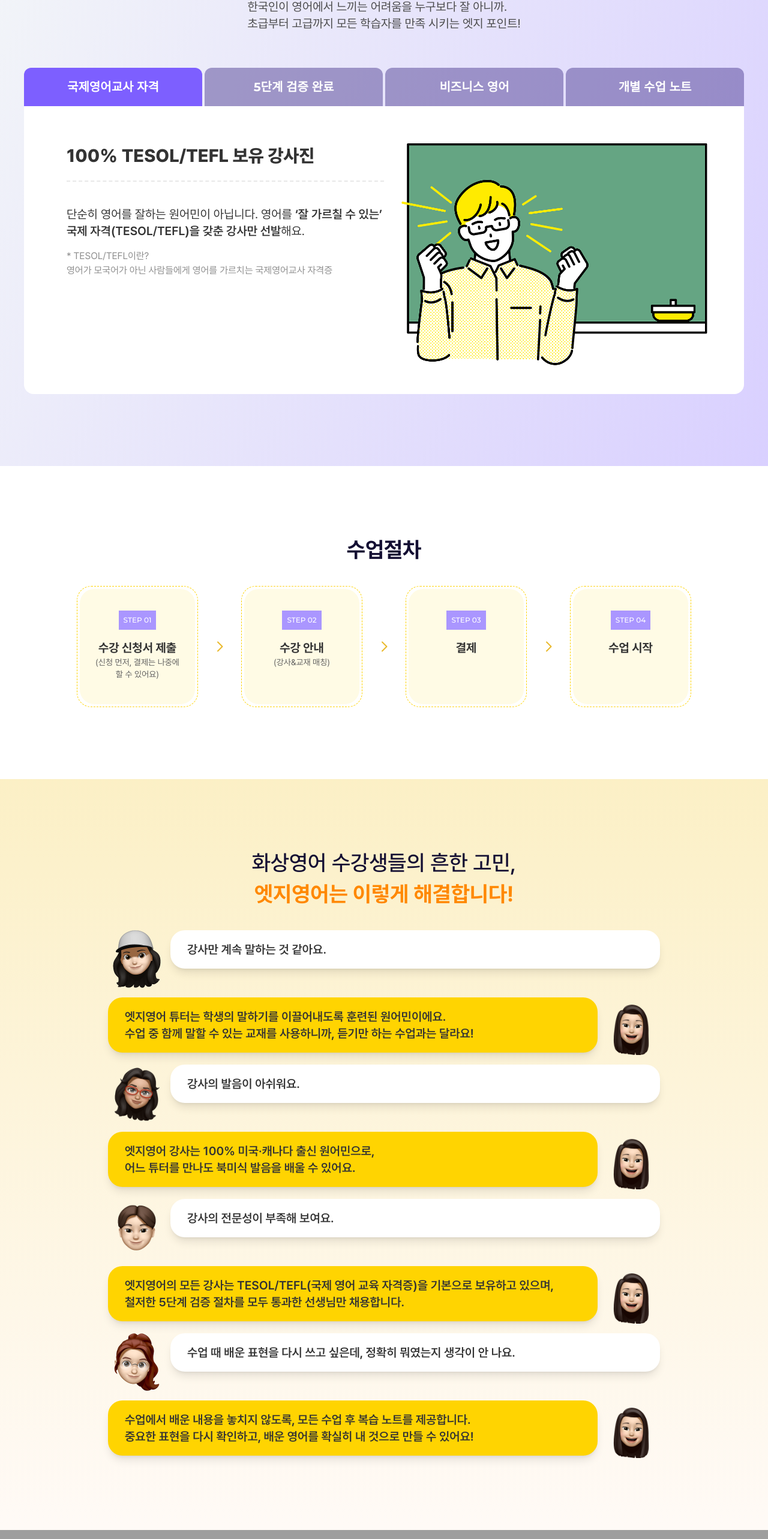
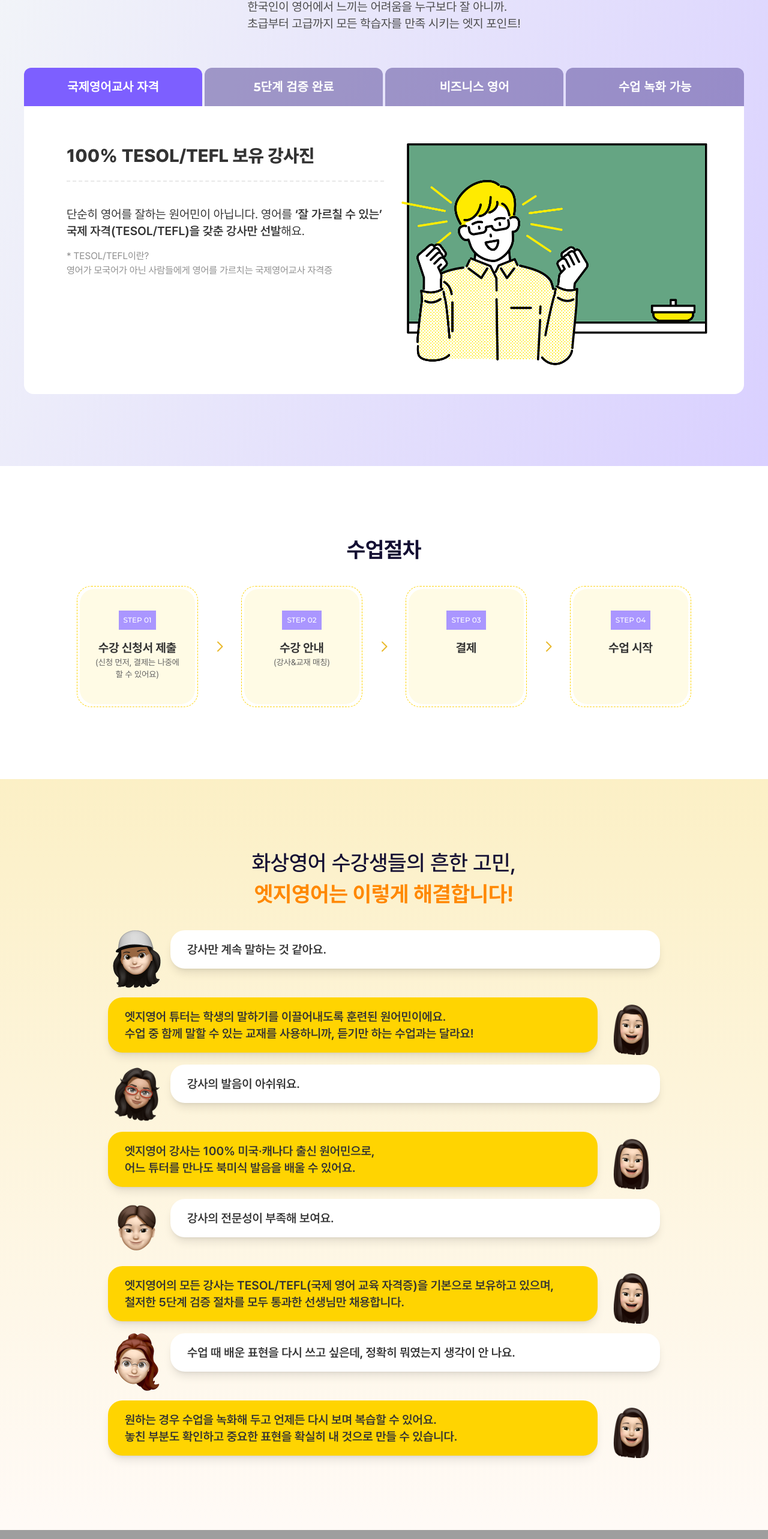
Before and after one commit to gandy818/edge-english, a Next.js app: page / in a window 1280 px wide. Shown: the part 1836-4402 px from the top of the page at 60% size. Built offline with nearby package versions, Linux system fonts and the light colour scheme; grey boxes are pictures that could not be loaded.

Commit message:
이벤트 추가(카카오톡 채널추가이미지), 메인 텍스트 수정(리뷰노트 관련 부분 다 변경)

```diff
--- a/src/app/page.tsx
+++ b/src/app/page.tsx
@@ -466,9 +466,8 @@ export default function Home() {
             <div className="flex gap-2">
               <div className="chat chat-end flex-1">
                 <div className="chat-bubble rounded-3xl bg-edge-yellow px-7 py-4.5 text-xl font-semibold text-[#333] shadow-lg max-md:text-sm">
-                  수업에서 배운 내용을 놓치지 않도록, 모든 수업 후 복습 노트를 제공합니다.{' '}
-                  <br /> 중요한 표현을 다시 확인하고, 배운 영어를 확실히 내 것으로 만들 수
-                  있어요!
+                  원하는 경우 수업을 녹화해 두고 언제든 다시 보며 복습할 수 있어요.{' '}
+                  <br /> 놓친 부분도 확인하고 중요한 표현을 확실히 내 것으로 만들 수 있습니다.
                 </div>
               </div>
               <img
--- a/src/components/main/DetailPointTab.tsx
+++ b/src/components/main/DetailPointTab.tsx
@@ -68,20 +68,20 @@ const EDGE_DETAILS = [
   },
   {
     index: 4,
-    subTitle: '개별 수업 노트',
-    title: '수업 노트 개별 제공',
+    subTitle: '수업 녹화 가능',
+    title: '언제든 다시 볼 수 있는 수업',
     contents: (
       <>
         <p className="text-2xl font-medium max-md:text-base">
-          튜터가 매 수업 후 정리해주는 노트로{' '}
+          엣지영어의 모든 수업은 학생이 직접 녹화할 수 있어요.{' '}
           <span className="md:hidden">
             <br />
           </span>
-          복습은 물론,{' '}
+          복습을 통해,{' '}
           <span className="max-md:hidden">
             <br />
           </span>
-          놓친 부분도 다시 확인할 수 있어요.
+          배운 내용을 더 오래 기억할 수 있어요.
         </p>
       </>
     ),
```
Also changed, not shown: src/data/events.json (+4 -4 lines), public/images/events/kakaochannelevent.png (added).
